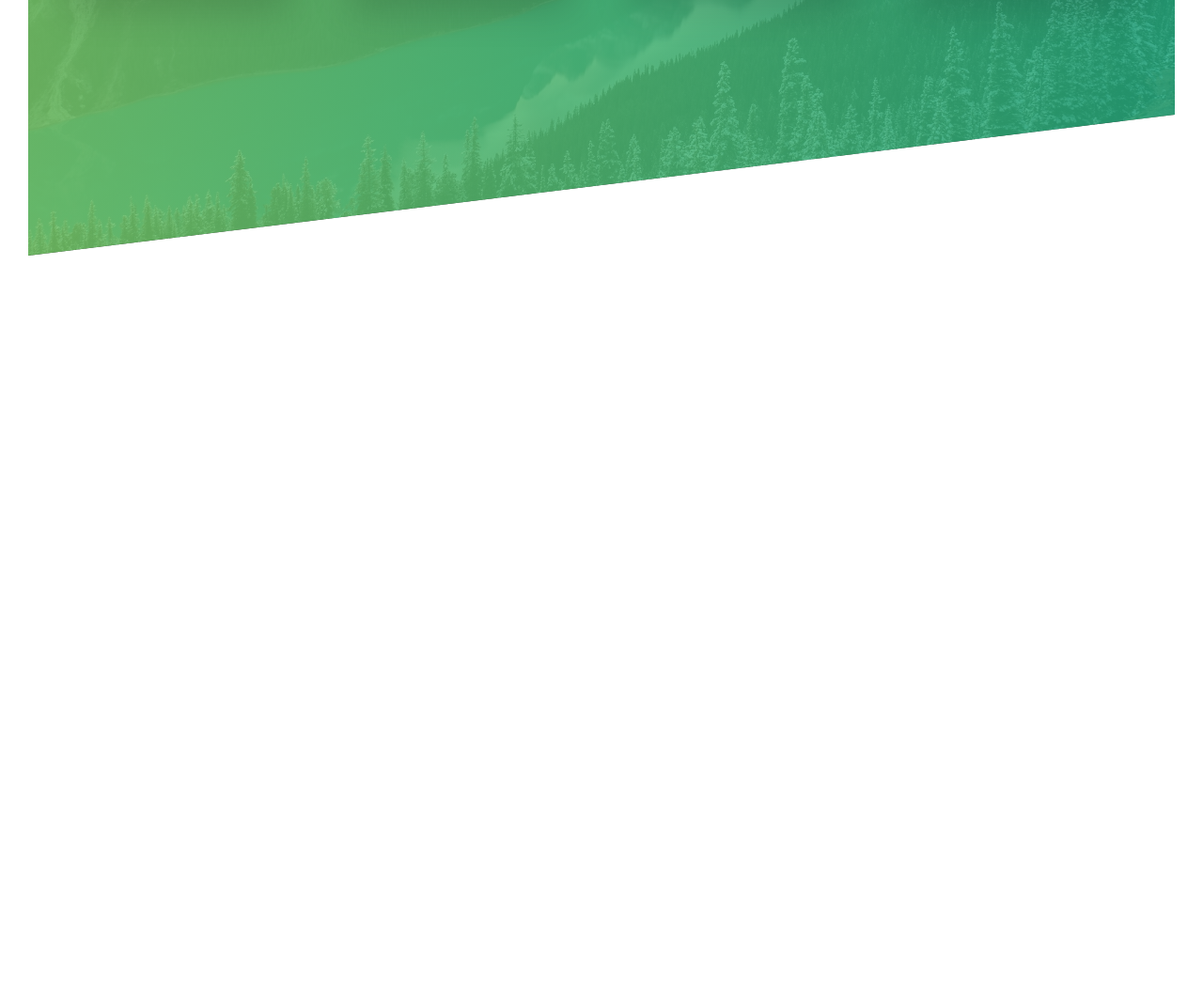
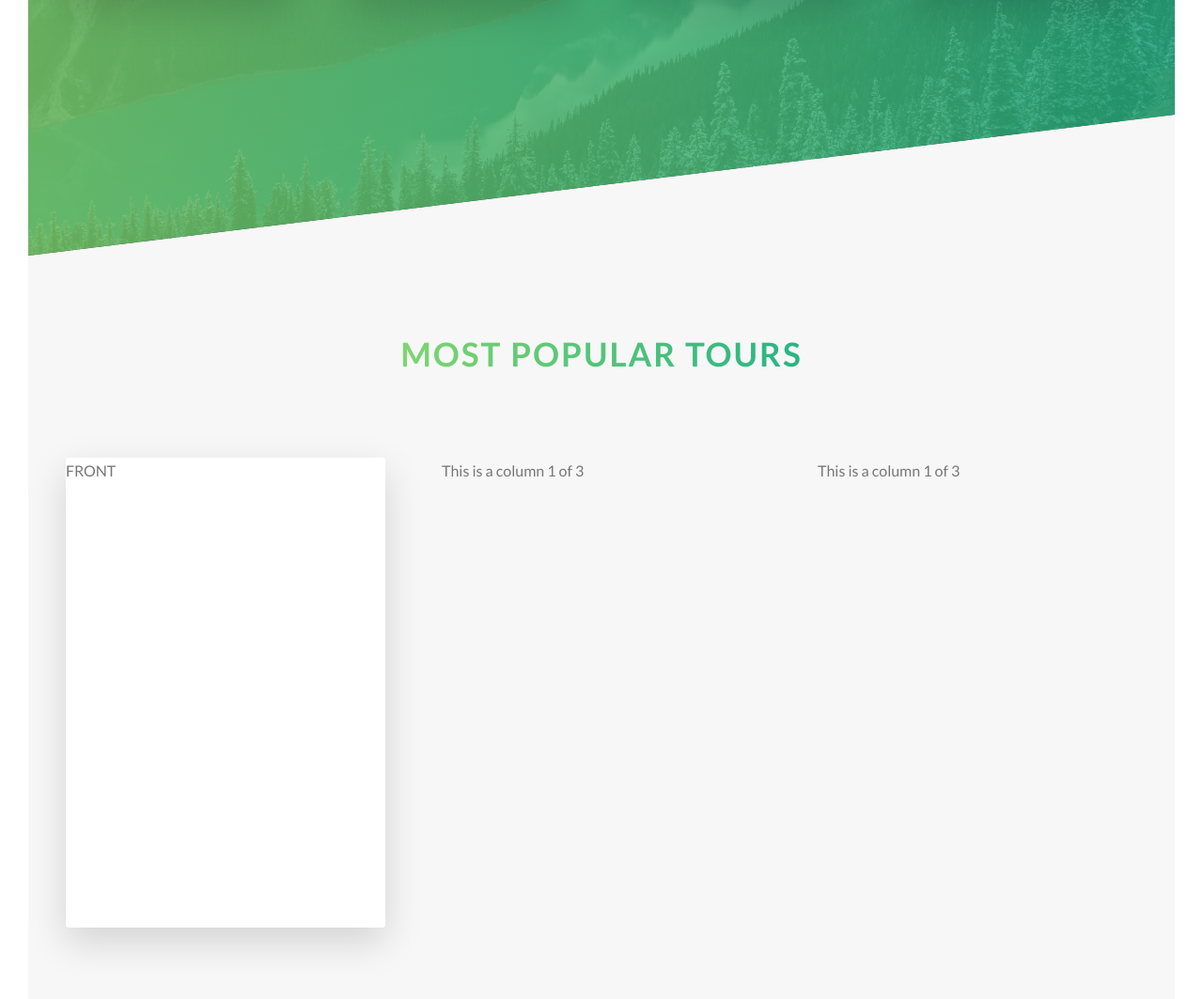
Before and after one commit to ipetryszak/natours, a plain HTML site: page index.html in a window 1280 px wide. Shown: the part 1973-3036 px from the top of the page at 94% size. Before the commit the page ends 2245 px from the top, so only its background shows below. Drawn offline with Linux system fonts and the light colour scheme.

Commit message:
started section tours

```diff
--- a/css/style.css
+++ b/css/style.css
@@ -218,7 +218,7 @@ body {
   text-align: center;
   border-radius: 3px;
   box-shadow: 0 1.5rem 4rem rgba(0, 0, 0, 0.15);
-  transition: transform 0.3s;
+  transition: transform 0.3s ease;
 }
 
 .feature-box__icon {
@@ -231,6 +231,45 @@ body {
 
 .feature-box:hover {
   transform: translateY(-1.5rem) scale(1.1);
+}
+
+.card {
+  perspective: 150rem;
+  -moz-perspective: 150rem;
+  height: 50rem;
+  position: relative;
+}
+
+.card__side {
+  height: 50rem;
+  transition: all 1s;
+  position: absolute;
+  top: 0;
+  left: 0;
+  width: 100%;
+  backface-visibility: hidden;
+  border-radius: 3px;
+  box-shadow: 0 1.5rem 4rem rgba(0, 0, 0, 0.15);
+}
+
+.card__side--front {
+  background-color: white;
+}
+
+.card__side--back {
+  transform: rotateY(180deg);
+}
+
+.card__side--back-1 {
+  background-image: linear-gradient(to right, #ffb900, #ff7730);
+}
+
+.card:hover .card__side--front {
+  transform: rotateY(180deg);
+}
+
+.card:hover .card__side--back {
+  transform: rotateY(0deg);
 }
 
 .header {
@@ -324,3 +363,9 @@ body {
 .section-features > * {
   transform: skewY(7deg);
 }
+
+.section-tours {
+  background-color: #f7f7f7;
+  padding: 25rem 0 50rem 0;
+  margin-top: -10rem;
+}
--- a/index.html
+++ b/index.html
@@ -107,6 +107,34 @@
                 </div>
               </div>
             </section>
+            <section class="section-tours">
+              <div class="u-center-text u-margin-bottom-big">
+                <h2 class="heading-secondary">
+                  Most popular tours
+                </h2>
+              </div>
+
+              <div class="row">
+                <div class="col-1-of-3">
+                  <div class="card">
+                    <div class="card__side card__side--front">
+                      FRONT
+                    </div>
+                    <div class="card__side card__side--back card__side--back-1">
+                      BACK
+                    </div>
+                  </div>
+                </div>
+                <div class = "col-1-of-3">
+                  This is a column 1 of 3
+                </div>
+                <div class = "col-1-of-3">
+                  This is a column 1 of 3
+                </div>
+              </div>
+
+
+            </section>
 
         </main>
 <!--
--- a/sass/abstracts/_variables.scss
+++ b/sass/abstracts/_variables.scss
@@ -8,6 +8,12 @@ $color-grey: #777;
 
 $color-grey-light-1: #f7f7f7;
 
+$color-secondary-light: #ffb900;
+$color-secondary-dark: #ff7730;
+
+$color-tertiary-light: #2998ff;
+$color-tertiary-dark: #5643fa;
+
 //GRID
 
 $grid-max-width: 114rem;
--- /dev/null
+++ b/sass/components/_card.scss
@@ -0,0 +1,39 @@
+.card {
+
+  perspective: 150rem;
+  -moz-perspective: 150rem;
+  height: 50rem;
+  position: relative;
+
+  &__side {
+    height: 50rem;
+    transition: all 1s;
+    position: absolute;
+    top: 0;
+    left: 0;
+    width: 100%;
+    backface-visibility: hidden;
+    border-radius: 3px;
+    box-shadow: 0 1.5rem 4rem rgba($color-black,.15);
+    &--front {
+      background-color: white;
+
+    }
+
+    &--back {
+      transform: rotateY(180deg);
+
+      &-1 {
+        background-image: linear-gradient(to right,$color-secondary-light,$color-secondary-dark);
+      }
+
+    }
+  }
+
+  &:hover &__side--front {
+    transform: rotateY(180deg);
+  }
+  &:hover &__side--back {
+    transform: rotateY(0deg);
+  }
+}
--- a/sass/components/_feature-box.scss
+++ b/sass/components/_feature-box.scss
@@ -6,7 +6,7 @@
   text-align: center;
   border-radius: 3px;
   box-shadow: 0 1.5rem 4rem rgba($color-black,.15);
-  transition: transform 0.3s;
+  transition: transform 0.3s ease;
 
   &__icon {
 
--- a/sass/main.scss
+++ b/sass/main.scss
@@ -10,6 +10,7 @@
 @import "components/button";
 @import "components/composition";
 @import "components/feature-box";
+@import "components/card";
 
 @import "layout/header";
 @import "layout/grid";
--- a/sass/pages/_home.scss
+++ b/sass/pages/_home.scss
@@ -17,3 +17,10 @@
     transform: skewY(7deg);
   }
 }
+
+.section-tours {
+  background-color: $color-grey-light-1;
+  padding: 25rem 0 50rem 0;
+  margin-top: -10rem;
+
+}
```
